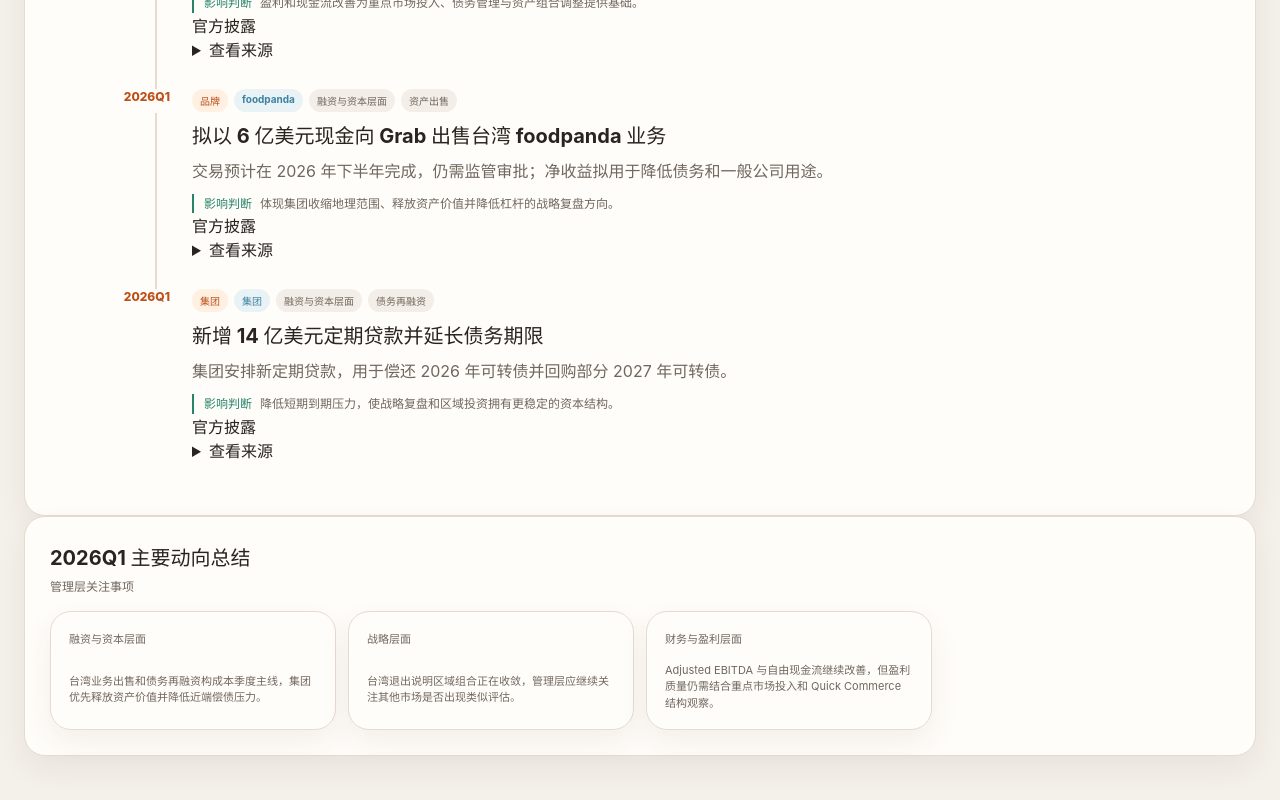
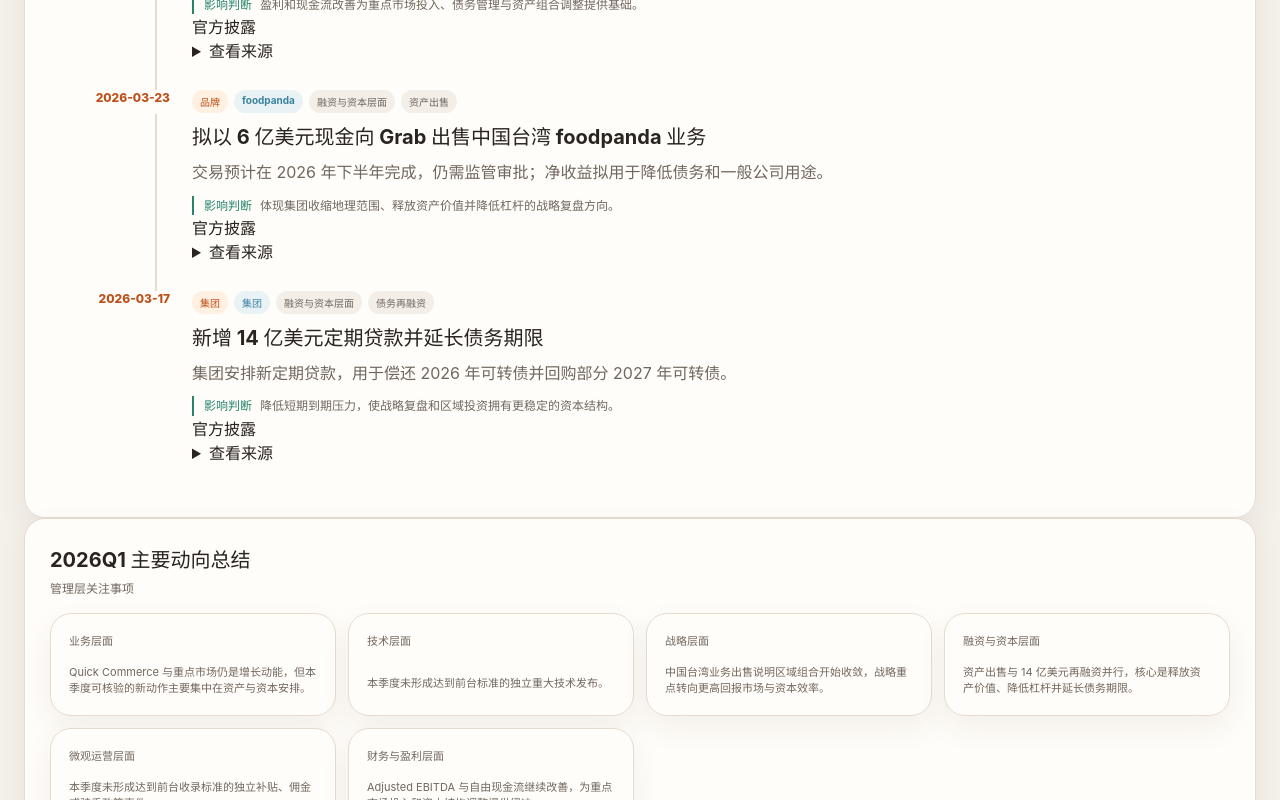
Before and after one commit to oldsix1026-png/delivery-hero-financial-intelligence-brief, a React (Vite) app: page / in a window 1280 px wide. Shown: the part 7780-8580 px from the top of the page. Built offline with nearby package versions, Linux system fonts and the light colour scheme.

Commit message:
merge official and media-verified intelligence timeline

```diff
--- a/src/components/Timeline.tsx
+++ b/src/components/Timeline.tsx
@@ -1,20 +1,34 @@
 import type { IntelligenceEvent } from '../data/deliveryHeroIntelligenceData'
+
+const credibilityLabel = (item: IntelligenceEvent) => {
+  if (item.hasOfficialAndMediaCoverage) return '官方披露 + 多家媒体跟进'
+  if (item.isMediaVerified) return '3 家以上媒体交叉验证'
+  return '官方披露'
+}
 
 export default function Timeline({ items }: { items: IntelligenceEvent[] }) {
   return (
     <div className="timeline">
       {items.map((item) => (
         <article key={item.id}>
-          <div className="timeline__rail"><time>2026Q1</time><span /></div>
+          <div className="timeline__rail"><time>{item.eventDate}</time><span /></div>
           <div className="timeline__content">
             <div className="event-meta">
               <span>{item.entityLevel === 'group' ? '集团' : item.entityLevel === 'brand' ? '品牌' : item.entityLevel === 'country' ? '国家' : '区域'}</span>
               <b>{item.brand}</b><i>{item.unifiedCategory}</i><i>{item.eventType}</i>
             </div>
-            <h3>{item.titleZh}</h3><p>{item.summaryZh}</p>
+            <h3>{item.titleZh}</h3>
+            <p>{item.summaryZh}</p>
             <div className="event-impact"><strong>影响判断</strong><span>{item.impactZh}</span></div>
-            <b>{item.sourceTier === 'Official' ? '官方披露' : '3 家以上媒体交叉验证'}</b>
-            <details><summary>查看来源</summary>{[...item.primarySources, ...item.supportingSources].map((source) => <a key={source.url} href={source.url} target="_blank" rel="noreferrer">{source.organization} · {source.title}</a>)}</details>
+            <b>{credibilityLabel(item)}</b>
+            <details>
+              <summary>查看来源</summary>
+              {[...item.primarySources, ...item.supportingSources].map((source) => (
+                <a key={source.url} href={source.url} target="_blank" rel="noreferrer">
+                  {source.organization} · {source.title}
+                </a>
+              ))}
+            </details>
           </div>
         </article>
       ))}
--- a/src/data/deliveryHeroIntelligenceData.ts
+++ b/src/data/deliveryHeroIntelligenceData.ts
@@ -8,71 +8,146 @@
   entityLevel: EntityLevel
   group: string
   brand: string
+  businessLine: string
   region: string
   country: string
   quarter: '2026Q1'
   eventDate: string
+  eventMonth: string
   eventType: string
   unifiedCategory: UnifiedCategory
   titleZh: string
   summaryZh: string
   impactZh: string
-  sourceTier: 'Official' | 'Media-Verified'
+  sourceTier: 'Official' | 'Media-Verified' | 'Official + Media Coverage'
   sourceCount: number
   primarySources: IntelligenceSource[]
   supportingSources: IntelligenceSource[]
   isOfficial: boolean
   isMediaVerified: boolean
+  hasOfficialAndMediaCoverage: boolean
   includedReason: string
+  duplicateGroupId: string
   sourceNotes: string
+  displayInTimeline: boolean
+  displayInSummary: boolean
   capturedAt: '2026-06-15'
 }
 
-const official = (item: Omit<IntelligenceEvent, 'company' | 'quarter' | 'sourceTier' | 'sourceCount' | 'supportingSources' | 'isOfficial' | 'isMediaVerified' | 'includedReason' | 'capturedAt'>): IntelligenceEvent => ({
-  ...item, company: 'Delivery Hero', quarter: '2026Q1', sourceTier: 'Official',
-  sourceCount: item.primarySources.length, supportingSources: [], isOfficial: true,
-  isMediaVerified: false, includedReason: '官方披露', capturedAt: '2026-06-15',
+const official = (
+  item: Omit<IntelligenceEvent, 'company' | 'quarter' | 'eventMonth' | 'sourceTier' | 'sourceCount' | 'isOfficial' | 'isMediaVerified' | 'hasOfficialAndMediaCoverage' | 'includedReason' | 'duplicateGroupId' | 'displayInTimeline' | 'displayInSummary' | 'capturedAt'>,
+): IntelligenceEvent => ({
+  ...item,
+  company: 'Delivery Hero',
+  quarter: '2026Q1',
+  eventMonth: item.eventDate.slice(0, 7),
+  sourceTier: 'Official',
+  sourceCount: item.primarySources.length + item.supportingSources.length,
+  isOfficial: true,
+  isMediaVerified: false,
+  hasOfficialAndMediaCoverage: false,
+  includedReason: '官方披露',
+  duplicateGroupId: item.id,
+  displayInTimeline: true,
+  displayInSummary: true,
+  capturedAt: '2026-06-15',
 })
 
 export const intelligenceEvents: IntelligenceEvent[] = [
   official({
-    id: 'dh-fy25-20260326', entityLevel: 'group', group: 'Delivery Hero', brand: '集团', region: '全球', country: '多市场',
-    eventDate: '2026-03-26', eventType: '年度业绩', unifiedCategory: '财务与盈利层面',
+    id: 'dh-fy25-20260326',
+    entityLevel: 'group',
+    group: 'Delivery Hero',
+    brand: '集团',
+    businessLine: '集团财务',
+    region: '全球',
+    country: '多市场',
+    eventDate: '2026-03-26',
+    eventType: '年度业绩',
+    unifiedCategory: '财务与盈利层面',
     titleZh: 'FY2025 Adjusted EBITDA 增长 30%，自由现金流连续第二年为正',
     summaryZh: '集团披露 FY2025 Adjusted EBITDA 为 9.03 亿欧元，自由现金流为 2.50 亿欧元；Quick Commerce 与重点市场继续提供增长动能。',
     impactZh: '盈利和现金流改善为重点市场投入、债务管理与资产组合调整提供基础。',
-    primarySources: [{ title: 'Delivery Hero reports adj. EBITDA up 30% in 2025', organization: 'Delivery Hero', url: 'https://www.deliveryhero.com/newsroom/delivery-hero-reports-adj-ebitda-up-30-in-2025-as-quick-commerce-and-key-markets-gain-momentum/', publishedAt: '2026-03-26', sourceType: '官方年度财报' }],
+    primarySources: [{
+      title: 'Delivery Hero reports adj. EBITDA up 30% in 2025 as quick commerce and key markets gain momentum',
+      organization: 'Delivery Hero',
+      url: 'https://www.deliveryhero.com/newsroom/delivery-hero-reports-adj-ebitda-up-30-in-2025-as-quick-commerce-and-key-markets-gain-momentum/',
+      publishedAt: '2026-03-26',
+      sourceType: '官方年度财报',
+    }],
+    supportingSources: [],
     sourceNotes: '集团官方年度业绩公告。',
   }),
   official({
-    id: 'dh-foodpanda-taiwan-20260323', entityLevel: 'brand', group: 'Delivery Hero', brand: 'foodpanda', region: 'Asia', country: '中国台湾',
-    eventDate: '2026-03-23', eventType: '资产出售', unifiedCategory: '融资与资本层面',
-    titleZh: '拟以 6 亿美元现金向 Grab 出售台湾 foodpanda 业务',
+    id: 'dh-foodpanda-taiwan-20260323',
+    entityLevel: 'brand',
+    group: 'Delivery Hero',
+    brand: 'foodpanda',
+    businessLine: 'foodpanda',
+    region: 'Asia',
+    country: '中国台湾',
+    eventDate: '2026-03-23',
+    eventType: '资产出售',
+    unifiedCategory: '融资与资本层面',
+    titleZh: '拟以 6 亿美元现金向 Grab 出售中国台湾 foodpanda 业务',
     summaryZh: '交易预计在 2026 年下半年完成，仍需监管审批；净收益拟用于降低债务和一般公司用途。',
     impactZh: '体现集团收缩地理范围、释放资产价值并降低杠杆的战略复盘方向。',
-    primarySources: [{ title: 'Delivery Hero to sell Taiwan food delivery operations to Grab for USD 600 million', organization: 'Delivery Hero', url: 'https://www.deliveryhero.com/newsroom/delivery-hero-to-sell-taiwan-food-delivery-operations-to-grab-for-usd-600-million/', publishedAt: '2026-03-23', sourceType: '官方交易公告' }],
-    sourceNotes: '交易双方均发布官方公告。',
+    primarySources: [{
+      title: 'Delivery Hero to sell Taiwan food delivery operations to Grab for USD 600 million',
+      organization: 'Delivery Hero',
+      url: 'https://www.deliveryhero.com/newsroom/delivery-hero-to-sell-taiwan-food-delivery-operations-to-grab-for-usd-600-million/',
+      publishedAt: '2026-03-23',
+      sourceType: '官方交易公告',
+    }],
+    supportingSources: [{
+      title: 'Grab to Acquire Delivery Hero’s foodpanda Delivery Business in Taiwan',
+      organization: 'Grab',
+      url: 'https://www.grab.com/sg/press/others/grab-to-acquire-delivery-heros-foodpanda-delivery-business-in-taiwan/',
+      publishedAt: '2026-03-23',
+      sourceType: '交易对手官方公告',
+    }],
+    sourceNotes: '交易双方公告已合并为一条事件。',
   }),
   official({
-    id: 'dh-financing-20260317', entityLevel: 'group', group: 'Delivery Hero', brand: '集团', region: '全球', country: '德国',
-    eventDate: '2026-03-17', eventType: '债务再融资', unifiedCategory: '融资与资本层面',
+    id: 'dh-financing-20260317',
+    entityLevel: 'group',
+    group: 'Delivery Hero',
+    brand: '集团',
+    businessLine: '集团资本结构',
+    region: '全球',
+    country: '德国',
+    eventDate: '2026-03-17',
+    eventType: '债务再融资',
+    unifiedCategory: '融资与资本层面',
     titleZh: '新增 14 亿美元定期贷款并延长债务期限',
     summaryZh: '集团安排新定期贷款，用于偿还 2026 年可转债并回购部分 2027 年可转债。',
     impactZh: '降低短期到期压力，使战略复盘和区域投资拥有更稳定的资本结构。',
-    primarySources: [{ title: 'Delivery Hero FY 2025 audited results and financing update', organization: 'Delivery Hero Investor Relations', url: 'https://ir.deliveryhero.com/financial-reports-and-presentations', publishedAt: '2026-03-17', sourceType: '公司 IR' }],
+    primarySources: [{
+      title: 'Delivery Hero FY 2025 audited results and financing update',
+      organization: 'Delivery Hero Investor Relations',
+      url: 'https://ir.deliveryhero.com/financial-reports-and-presentations',
+      publishedAt: '2026-03-17',
+      sourceType: '公司 IR',
+    }],
+    supportingSources: [],
     sourceNotes: '融资事项由公司 IR 与年度业绩材料披露。',
   }),
-]
+].sort((a, b) => b.eventDate.localeCompare(a.eventDate))
 
 export const movementSummaries = [
-  { category: '融资与资本层面', count: 2, representative: '台湾资产出售与 14 亿美元再融资', conclusion: '资产组合收缩与债务期限管理同步推进。', credibility: '官方披露' },
-  { category: '财务与盈利层面', count: 1, representative: 'Adjusted EBITDA 和自由现金流改善', conclusion: '盈利改善为战略复盘和重点市场投资提供缓冲。', credibility: '官方披露' },
+  { category: '融资与资本层面', count: 2, representative: '中国台湾资产出售与 14 亿美元再融资', conclusion: '资产组合收缩与债务期限管理同步推进。', credibility: '官方事件 2 条，媒体交叉验证事件 0 条' },
+  { category: '财务与盈利层面', count: 1, representative: 'Adjusted EBITDA 与自由现金流改善', conclusion: '盈利改善为战略复盘和重点市场投入提供缓冲。', credibility: '官方事件 1 条，媒体交叉验证事件 0 条' },
+  { category: '战略层面', count: 1, representative: '退出中国台湾配送业务', conclusion: '区域组合开始收敛，管理层更强调资产价值与资本效率。', credibility: '官方事件 1 条，媒体交叉验证事件 0 条' },
+  { category: '业务层面', count: 1, representative: 'Quick Commerce 继续提供年度增长动能', conclusion: '业务扩张判断来自年度官方披露，未拆分成重复事件。', credibility: '官方事件 1 条，媒体交叉验证事件 0 条' },
 ]
 
 export const quarterlyMovementSummary = [
-  { category: '融资与资本层面', text: '台湾业务出售和债务再融资构成本季度主线，集团优先释放资产价值并降低近端偿债压力。' },
-  { category: '战略层面', text: '台湾退出说明区域组合正在收敛，管理层应继续关注其他市场是否出现类似评估。' },
-  { category: '财务与盈利层面', text: 'Adjusted EBITDA 与自由现金流继续改善，但盈利质量仍需结合重点市场投入和 Quick Commerce 结构观察。' },
+  { category: '业务层面', text: 'Quick Commerce 与重点市场仍是增长动能，但本季度可核验的新动作主要集中在资产与资本安排。' },
+  { category: '技术层面', text: '本季度未形成达到前台标准的独立重大技术发布。' },
+  { category: '战略层面', text: '中国台湾业务出售说明区域组合开始收敛，战略重点转向更高回报市场与资本效率。' },
+  { category: '融资与资本层面', text: '资产出售与 14 亿美元再融资并行，核心是释放资产价值、降低杠杆并延长债务期限。' },
+  { category: '微观运营层面', text: '本季度未形成达到前台收录标准的独立补贴、佣金或骑手政策事件。' },
+  { category: '财务与盈利层面', text: 'Adjusted EBITDA 与自由现金流继续改善，为重点市场投入和资本结构调整提供缓冲。' },
 ]
 
 export const brandOptions = ['全部', ...Array.from(new Set(intelligenceEvents.map((item) => item.brand)))]
```
Also changed, not shown: output/delivery-hero-official-media-merged-summary.md (added, +25 -0 lines).
